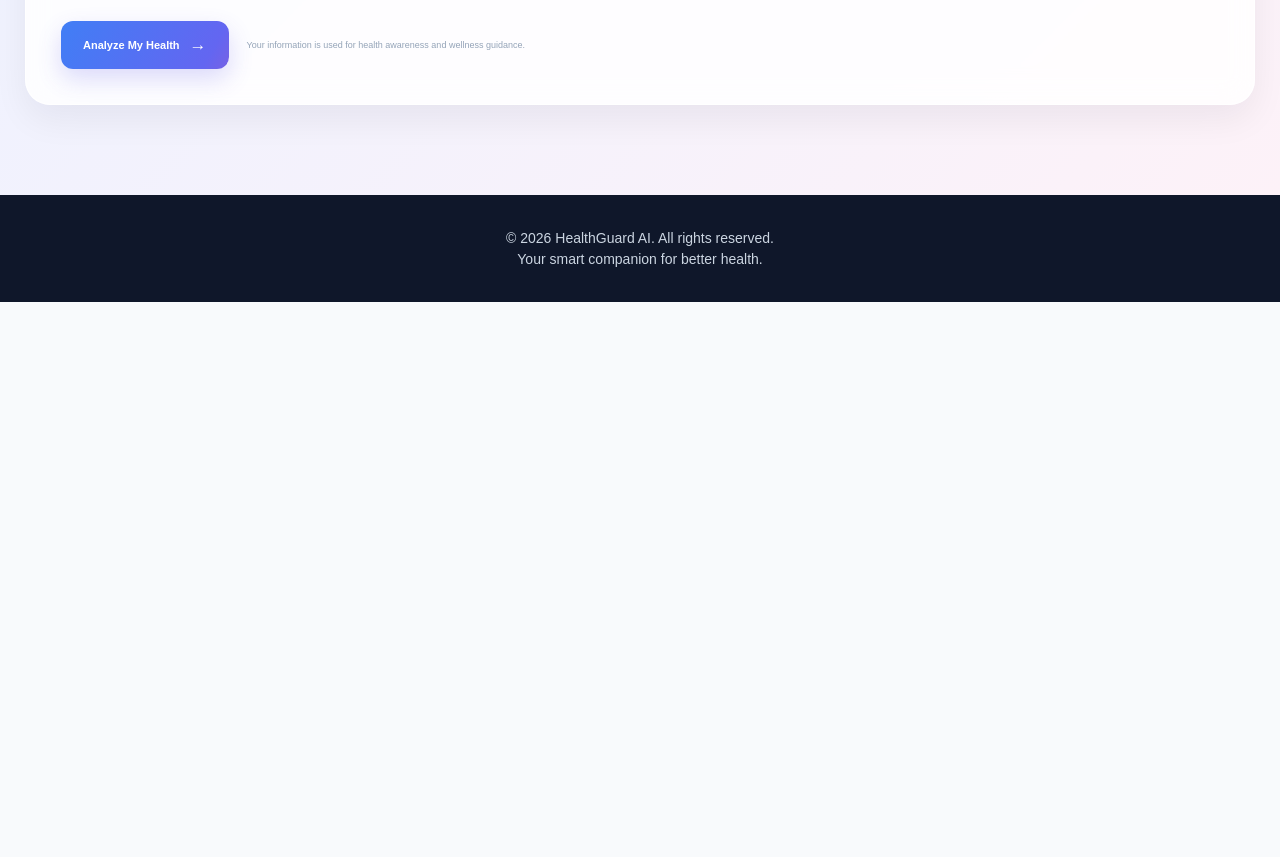
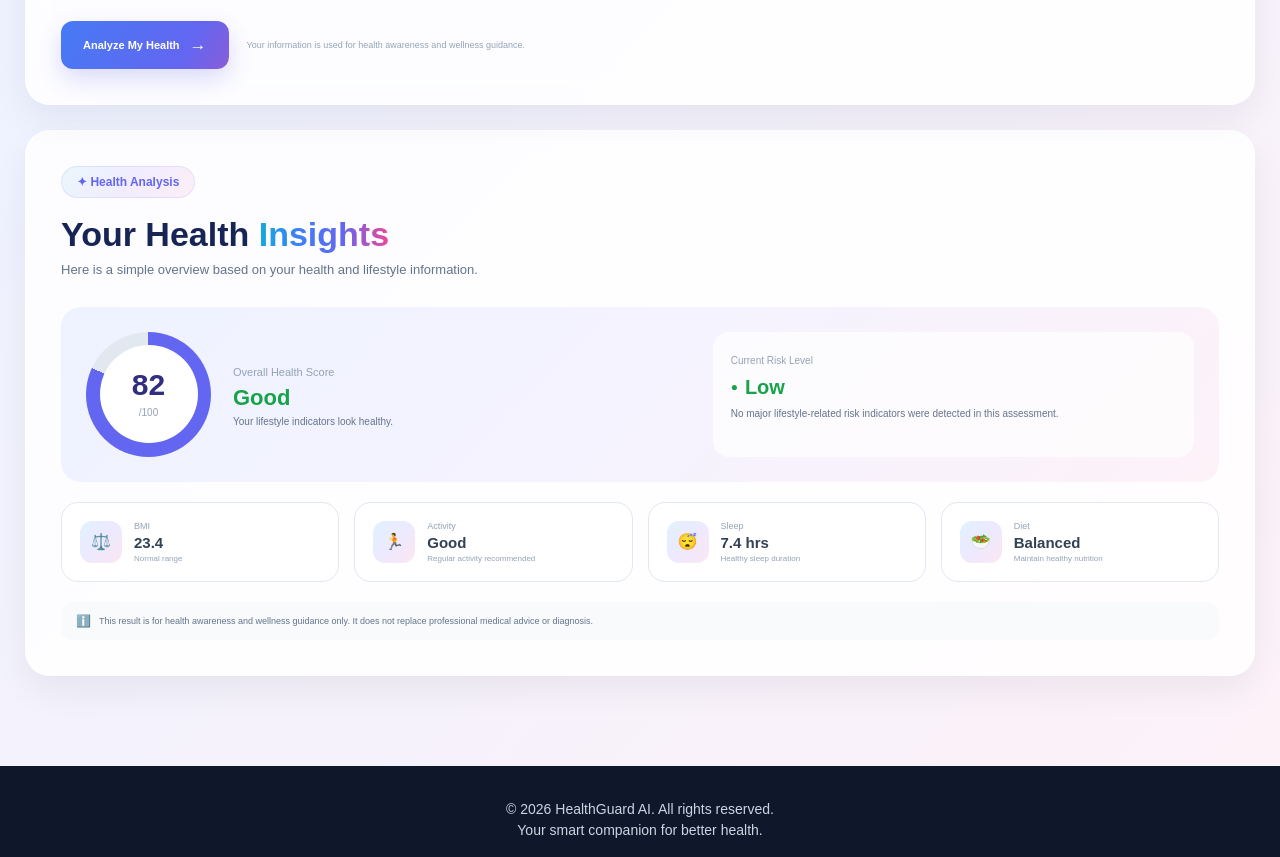
Before and after one commit to dibeyendu-dev/HealthGuard-AI, a React (Vite) app: page /dashboard in a window 1280 px wide. Shown: the part 1940-2797 px from the top of the page. Before the commit the page ends 2242 px from the top, so only its background shows below. Built offline with nearby package versions, Linux system fonts and the light colour scheme.

Commit message:
Result card jsx and css temporarily added

```diff
--- a/src/components/ResultCard.jsx
+++ b/src/components/ResultCard.jsx
@@ -0,0 +1,105 @@
+import "../css/dashboard.css";
+
+function ResultCard() {
+    return (
+        <section className="result-section">
+            <div className="result-header">
+                <span className="section-badge">✦ Health Analysis</span>
+
+                <h2>
+                    Your Health
+                    <span> Insights</span>
+                </h2>
+
+                <p>
+                    Here is a simple overview based on your health and
+                    lifestyle information.
+                </p>
+            </div>
+
+            <div className="result-main-card">
+
+                <div className="result-score-area">
+                    <div className="result-score-circle">
+                        <div>
+                            <strong>82</strong>
+                            <span>/100</span>
+                        </div>
+                    </div>
+
+                    <div>
+                        <span className="result-label">Overall Health Score</span>
+                        <h3>Good</h3>
+                        <p>Your lifestyle indicators look healthy.</p>
+                    </div>
+                </div>
+
+                <div className="result-risk">
+                    <span>Current Risk Level</span>
+
+                    <div className="risk-level">
+                        <span>●</span>
+                        Low
+                    </div>
+
+                    <p>
+                        No major lifestyle-related risk indicators were
+                        detected in this assessment.
+                    </p>
+                </div>
+
+            </div>
+
+            <div className="result-grid">
+
+                <div className="result-detail-card">
+                    <span>⚖️</span>
+                    <div>
+                        <small>BMI</small>
+                        <strong>23.4</strong>
+                        <p>Normal range</p>
+                    </div>
+                </div>
+
+                <div className="result-detail-card">
+                    <span>🏃</span>
+                    <div>
+                        <small>Activity</small>
+                        <strong>Good</strong>
+                        <p>Regular activity recommended</p>
+                    </div>
+                </div>
+
+                <div className="result-detail-card">
+                    <span>😴</span>
+                    <div>
+                        <small>Sleep</small>
+                        <strong>7.4 hrs</strong>
+                        <p>Healthy sleep duration</p>
+                    </div>
+                </div>
+
+                <div className="result-detail-card">
+                    <span>🥗</span>
+                    <div>
+                        <small>Diet</small>
+                        <strong>Balanced</strong>
+                        <p>Maintain healthy nutrition</p>
+                    </div>
+                </div>
+
+            </div>
+
+            <div className="result-disclaimer">
+                <span>ℹ️</span>
+                <p>
+                    This result is for health awareness and wellness
+                    guidance only. It does not replace professional
+                    medical advice or diagnosis.
+                </p>
+            </div>
+        </section>
+    );
+}
+
+export default ResultCard;
--- a/src/css/dashboard.css
+++ b/src/css/dashboard.css
@@ -578,14 +578,15 @@
         gap: 10px;
     }
 }
+
 .health-form-section {
     margin-top: 25px;
     padding: 35px;
-  border: 1px solid rgba(255,255,255,.9);
+    border: 1px solid rgba(255, 255, 255, .9);
     border-radius: 25px;
-  background: rgba(255,255,255,.85);
+    background: rgba(255, 255, 255, .85);
     backdrop-filter: blur(15px);
-  box-shadow: 0 15px 35px rgba(15,23,42,.06);
+    box-shadow: 0 15px 35px rgba(15, 23, 42, .06);
 }
 
 .health-form-header {
@@ -601,13 +602,11 @@
 }
 
 .health-form-header h2 span {
-  background: linear-gradient(
-    90deg,
+    background: linear-gradient(90deg,
             #06b6d4,
             #3b82f6,
             #6366f1,
-    #ec4899
-  );
+            #ec4899);
     -webkit-background-clip: text;
     -webkit-text-fill-color: transparent;
 }
@@ -633,18 +632,16 @@
     border-bottom: 1px solid #e2e8f0;
 }
 
-.form-section-title > span {
+.form-section-title>span {
     width: 40px;
     height: 40px;
     display: grid;
     place-items: center;
     border-radius: 12px;
-  background: linear-gradient(
-    135deg,
+    background: linear-gradient(135deg,
             #e0f2fe,
             #ede9fe,
-    #fce7f3
-  );
+            #fce7f3);
 }
 
 .form-section-title h3 {
@@ -691,7 +688,7 @@
 .health-input select:focus {
     border-color: #818cf8;
     background: white;
-  box-shadow: 0 0 0 4px rgba(99,102,241,.08);
+    box-shadow: 0 0 0 4px rgba(99, 102, 241, .08);
 }
 
 .health-input input::placeholder {
@@ -712,7 +709,7 @@
     border: 1px solid #e2e8f0;
 }
 
-.option-group > label {
+.option-group>label {
     display: block;
     margin-bottom: 13px;
     color: #475569;
@@ -745,16 +742,14 @@
     transition: .3s ease;
 }
 
-.option-buttons input:checked + span {
+.option-buttons input:checked+span {
     color: white;
     border-color: transparent;
-  background: linear-gradient(
-    135deg,
+    background: linear-gradient(135deg,
             #3b82f6,
             #6366f1,
-    #ec4899
-  );
-  box-shadow: 0 5px 15px rgba(99,102,241,.2);
+            #ec4899);
+    box-shadow: 0 5px 15px rgba(99, 102, 241, .2);
 }
 
 .health-form-action {
@@ -772,16 +767,14 @@
     border: none;
     border-radius: 12px;
     color: white;
-  background: linear-gradient(
-    120deg,
+    background: linear-gradient(120deg,
             #06b6d4,
             #3b82f6,
             #6366f1,
-    #ec4899
-  );
+            #ec4899);
     background-size: 300% 300%;
     animation: gradientMove 5s ease infinite;
-  box-shadow: 0 10px 25px rgba(79,70,229,.2);
+    box-shadow: 0 10px 25px rgba(79, 70, 229, .2);
     cursor: pointer;
     font-size: 11px;
     font-weight: 800;
@@ -790,7 +783,7 @@
 
 .health-form-action button:hover {
     transform: translateY(-3px);
-  box-shadow: 0 15px 30px rgba(79,70,229,.3);
+    box-shadow: 0 15px 30px rgba(79, 70, 229, .3);
 }
 
 .health-form-action button span {
@@ -835,3 +828,250 @@
         font-size: 29px;
     }
 }
+
+.result-section {
+    margin-top: 25px;
+    padding: 35px;
+    border-radius: 25px;
+    background: rgba(255, 255, 255, .86);
+    border: 1px solid rgba(255, 255, 255, .9);
+    box-shadow: 0 15px 35px rgba(15, 23, 42, .06);
+}
+
+.result-header {
+    margin-bottom: 30px;
+}
+
+.result-header h2 {
+    margin-top: 17px;
+    color: #172554;
+    font-size: 34px;
+}
+
+.result-header h2 span {
+    background: linear-gradient(90deg,
+            #06b6d4,
+            #3b82f6,
+            #6366f1,
+            #ec4899);
+    -webkit-background-clip: text;
+    -webkit-text-fill-color: transparent;
+}
+
+.result-header p {
+    margin-top: 8px;
+    color: #64748b;
+    font-size: 13px;
+}
+
+.result-main-card {
+    display: grid;
+    grid-template-columns: 1fr .8fr;
+    gap: 25px;
+    padding: 25px;
+    border-radius: 20px;
+    background: linear-gradient(135deg,
+            #eef2ff,
+            #f5f3ff,
+            #fdf2f8);
+}
+
+.result-score-area {
+    display: flex;
+    align-items: center;
+    gap: 22px;
+}
+
+.result-score-circle {
+    width: 125px;
+    height: 125px;
+    display: grid;
+    place-items: center;
+    flex-shrink: 0;
+    border-radius: 50%;
+    background: conic-gradient(#6366f1 0 82%,
+            #e2e8f0 82% 100%);
+    position: relative;
+}
+
+.result-score-circle::before {
+    content: "";
+    position: absolute;
+    width: 98px;
+    height: 98px;
+    border-radius: 50%;
+    background: white;
+}
+
+.result-score-circle div {
+    position: relative;
+    text-align: center;
+}
+
+.result-score-circle strong {
+    display: block;
+    color: #312e81;
+    font-size: 30px;
+}
+
+.result-score-circle span {
+    color: #94a3b8;
+    font-size: 10px;
+}
+
+.result-label {
+    color: #94a3b8;
+    font-size: 11px;
+}
+
+.result-score-area h3 {
+    margin-top: 5px;
+    color: #16a34a;
+    font-size: 22px;
+}
+
+.result-score-area p {
+    margin-top: 5px;
+    color: #64748b;
+    font-size: 10px;
+}
+
+.result-risk {
+    padding: 18px;
+    border-radius: 16px;
+    background: rgba(255, 255, 255, .7);
+}
+
+.result-risk>span {
+    color: #94a3b8;
+    font-size: 10px;
+}
+
+.risk-level {
+    display: flex;
+    align-items: center;
+    gap: 7px;
+    margin-top: 8px;
+    color: #16a34a;
+    font-size: 20px;
+    font-weight: 800;
+}
+
+.risk-level span {
+    font-size: 12px;
+}
+
+.result-risk p {
+    margin-top: 7px;
+    color: #64748b;
+    font-size: 10px;
+    line-height: 1.6;
+}
+
+.result-grid {
+    display: grid;
+    grid-template-columns: repeat(4, 1fr);
+    gap: 15px;
+    margin-top: 20px;
+}
+
+.result-detail-card {
+    display: flex;
+    align-items: center;
+    gap: 12px;
+    padding: 18px;
+    border: 1px solid #e2e8f0;
+    border-radius: 17px;
+    background: #ffffff;
+    transition: .35s ease;
+}
+
+.result-detail-card:hover {
+    transform: translateY(-5px);
+    box-shadow: 0 12px 25px rgba(79, 70, 229, .08);
+}
+
+.result-detail-card>span {
+    width: 42px;
+    height: 42px;
+    display: grid;
+    place-items: center;
+    flex-shrink: 0;
+    border-radius: 12px;
+    background: linear-gradient(135deg,
+            #e0f2fe,
+            #ede9fe,
+            #fce7f3);
+}
+
+.result-detail-card small,
+.result-detail-card strong,
+.result-detail-card p {
+    display: block;
+}
+
+.result-detail-card small {
+    color: #94a3b8;
+    font-size: 9px;
+}
+
+.result-detail-card strong {
+    margin-top: 3px;
+    color: #334155;
+    font-size: 15px;
+}
+
+.result-detail-card p {
+    margin-top: 3px;
+    color: #94a3b8;
+    font-size: 8px;
+}
+
+.result-disclaimer {
+    display: flex;
+    align-items: flex-start;
+    gap: 8px;
+    margin-top: 20px;
+    padding: 12px 15px;
+    border-radius: 12px;
+    background: #f8fafc;
+}
+
+.result-disclaimer span {
+    font-size: 12px;
+}
+
+.result-disclaimer p {
+    color: #64748b;
+    font-size: 9px;
+    line-height: 1.6;
+}
+
+@media (max-width: 900px) {
+    .result-main-card {
+        grid-template-columns: 1fr;
+    }
+
+    .result-grid {
+        grid-template-columns: repeat(2, 1fr);
+    }
+}
+
+@media (max-width: 600px) {
+    .result-section {
+        padding: 25px 18px;
+    }
+
+    .result-score-area {
+        flex-direction: column;
+        align-items: flex-start;
+    }
+
+    .result-grid {
+        grid-template-columns: 1fr;
+    }
+
+    .result-header h2 {
+        font-size: 29px;
+    }
+}
--- a/src/pages/Dashboard.jsx
+++ b/src/pages/Dashboard.jsx
@@ -1,5 +1,6 @@
 import { Link } from "react-router-dom";
 import HealthForm from "../components/HealthForm";
+import ResultCard from "../components/ResultCard";
 import "../css/dashboard.css";
 
 function Dashboard() {
@@ -230,6 +231,7 @@ function Dashboard() {
 
       </div>
       <HealthForm />
+      <ResultCard />
     </main>
   );
 }
```
Lines whose indentation alone changed are shown as unchanged.
